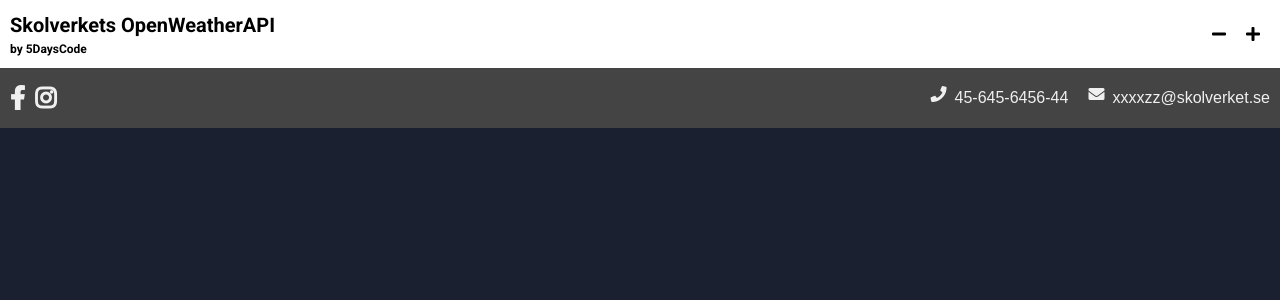
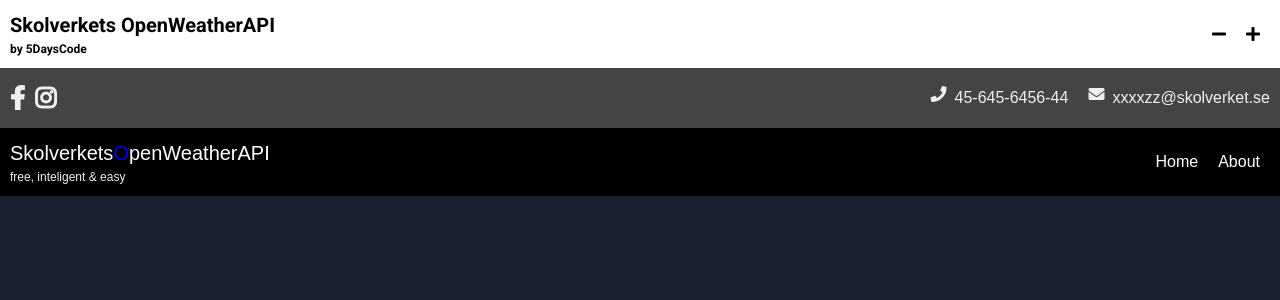
Before and after one commit to 5DaysCode/OpenApi, an Angular app: page / in a window 1280 px wide. Shown: the top 300 px of the page. Built offline with nearby package versions, Linux system fonts and the light colour scheme.

Commit message:
navbar finished

```diff
--- a/src/app/app.component.html
+++ b/src/app/app.component.html
@@ -1,4 +1,5 @@
 
 <app-top-bar></app-top-bar>
 <app-social-contact-bar></app-social-contact-bar>
+<app-navbar></app-navbar>
 <router-outlet></router-outlet>
--- a/src/app/app.module.ts
+++ b/src/app/app.module.ts
@@ -5,9 +5,10 @@ import { AppRoutingModule } from './app-routing.module';
 import { AppComponent } from './app.component';
 import { TopBarComponent } from './components/top-bar/top-bar.component';
 import { SocialContactBarComponent } from './components/social-contact-bar/social-contact-bar.component';
+import { NavbarComponent } from './components/navbar/navbar.component';
 
 @NgModule({
-  declarations: [AppComponent, TopBarComponent, SocialContactBarComponent],
+  declarations: [AppComponent, TopBarComponent, SocialContactBarComponent, NavbarComponent],
   imports: [BrowserModule, AppRoutingModule],
   providers: [],
   bootstrap: [AppComponent],
--- /dev/null
+++ b/src/app/components/navbar/navbar.component.html
@@ -0,0 +1,10 @@
+<nav class="navbar">
+    <div class="logo">
+      Skolverkets<span class="blue-text">O</span>penWeatherAPI
+      <div class="sub-text">free, inteligent & easy</div>
+    </div>
+    <div class="links">
+      <a href="#home">Home</a>
+      <a href="#about">About</a>
+    </div>
+  </nav>
--- /dev/null
+++ b/src/app/components/navbar/navbar.component.scss
@@ -0,0 +1,42 @@
+@import "src/styles/_variables.scss";
+
+.navbar {
+  background-color: $navbar-bg-color;
+  display: flex;
+  justify-content: space-between;
+  align-items: center;
+  padding: 10px;
+
+  .logo {
+    color: #ffffff;
+    font-size: 20px;
+
+    .blue-text {
+      color: blue;
+    }
+  }
+
+  .sub-text {
+    color: $text-light;
+    font-size: 12px;
+  }
+
+  .links {
+    a {
+      color: $navbar-links-color;
+      margin: 0 10px;
+      text-decoration: none;
+    }
+  }
+
+  @media (max-width: 768px) {
+    flex-direction: column;
+    align-items: center;
+
+    .links {
+      a {
+        margin: 5px 0;
+      }
+    }
+  }
+}
--- a/src/styles/_variables.scss
+++ b/src/styles/_variables.scss
@@ -7,5 +7,8 @@ $button-bg-color: #ff4057;
 $button-text-color: #ffffff;
 $text-light: #f0f0f0;
 
+$logo-color: #ffffff;
+$navbar-links-color: #ffffff;
+
 $icons-color: #f0f0f0;
 $text-dark: #000000;
```
Also changed, not shown: src/app/components/navbar/navbar.component.ts (added, +10 -0 lines), 1 other file (tests, documents, lock files or other folders).
